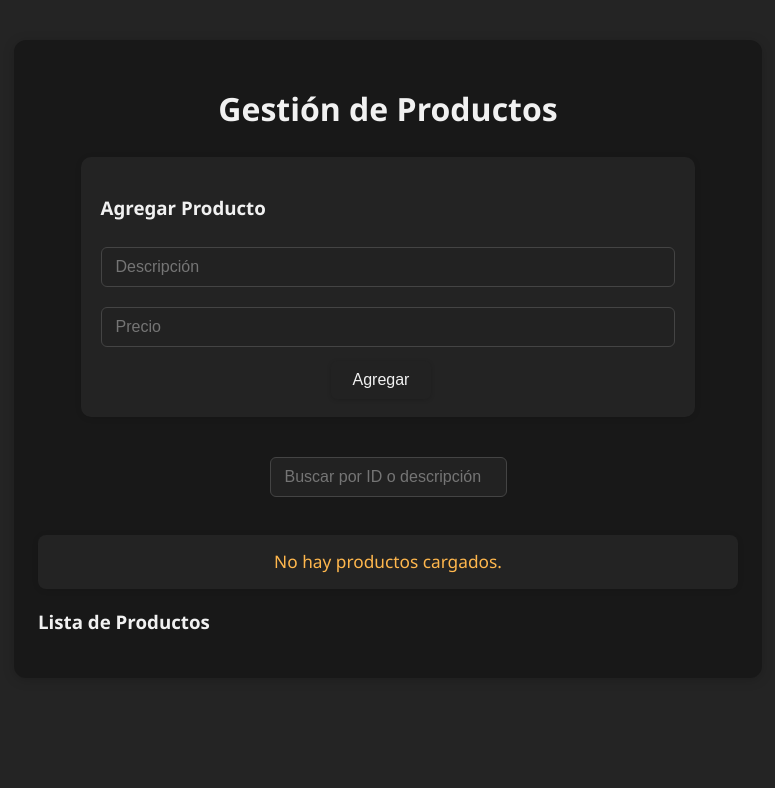
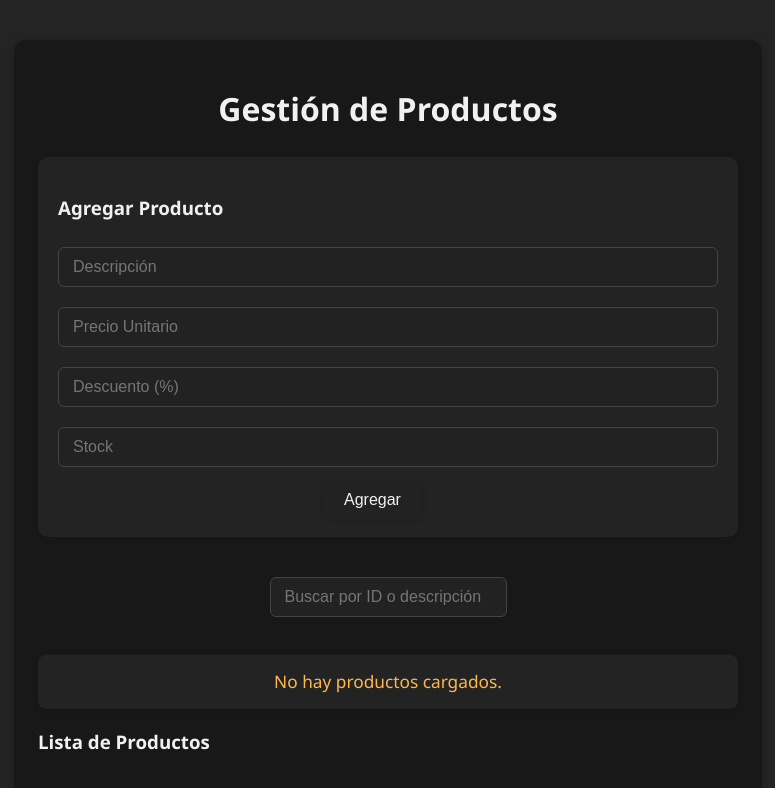
Before and after one commit to Francojeje/pv_tp4_grupo10, a React (Vite) app in the folder tp4pv/: page / in a window 1280 px wide. Shown: the top 788 px of the page, without its empty margins (252-1027 px from the left). Built offline with nearby package versions, Linux system fonts and the light colour scheme.

Commit message:
cambios generales del proyecto, se agrego los items faltantes y ahora con el uso de useCallback

```diff
--- a/tp4pv/src/App.css
+++ b/tp4pv/src/App.css
@@ -44,7 +44,7 @@ button {
   cursor: pointer;
   transition: background 0.2s, transform 0.2s;
   box-shadow: 0 1px 4px rgba(0,0,0,0.15);
-  margin-left: 40px;
+  margin: 5px;
 }
 
 button:hover, button:focus {
--- a/tp4pv/src/App.jsx
+++ b/tp4pv/src/App.jsx
@@ -1,9 +1,8 @@
-import React, { useState, useEffect, useMemo } from 'react';
+import React, { useState, useEffect, useMemo, useCallback } from 'react';
 import ProductoForm from './components/ProductoForm';
 import ProductoList from './components/ProductoList';
 import ProductoSearch from './components/ProductoSearch';
 import './App.css';
-
 const App = () => {
   const [productos, setProductos] = useState(() => {
     const guardados = localStorage.getItem('productos');
@@ -12,22 +11,22 @@ const App = () => {
   const [busqueda, setBusqueda] = useState("");
   const [editando, setEditando] = useState(null);
 
-  const agregarProducto = (producto) => {
-    if (editando) {
-      setProductos(productos.map(p => p.id === producto.id ? producto : p));
-      setEditando(null);
-    } else {
-      setProductos([...productos, { ...producto, id: Date.now() }]);
-    }
-  };
+const agregarProducto = useCallback((producto) => {
+  setProductos(prev =>
+    producto.id
+      ? prev.map(p => p.id === producto.id ? producto : p)
+      : [...prev, { ...producto, id: Date.now() }]
+  );
+  setEditando(null);
+}, []);
 
-  const eliminarProducto = (id) => {
-    setProductos(productos.filter(p => p.id !== id));
-  };
+const eliminarProducto = useCallback((id) => {
+  setProductos(prev => prev.filter(p => p.id !== id));
+}, []);
 
-  const editarProducto = (producto) => {
-    setEditando(producto);
-  };
+const editarProducto = useCallback((producto) => {
+  setEditando(producto);
+}, []);
 
   const productosFiltrados = useMemo(() =>
     productos.filter(p =>
@@ -36,7 +35,6 @@ const App = () => {
     ),
     [productos, busqueda]
   );
-
 
   useEffect(() => {
   localStorage.setItem('productos', JSON.stringify(productos));
--- a/tp4pv/src/components/ProductoForm.jsx
+++ b/tp4pv/src/components/ProductoForm.jsx
@@ -2,32 +2,50 @@ import React, { useState, useEffect } from 'react';
 
 const ProductoForm = ({ onGuardar, producto }) => {
   const [descripcion, setDescripcion] = useState("");
-  const [precio, setPrecio] = useState("");
+  const [precioUnitario, setPrecioUnitario] = useState("");
+  const [descuento, setDescuento] = useState("");
+  const [stock, setStock] = useState("");
 
   useEffect(() => {
     if (producto) {
       setDescripcion(producto.descripcion || "");
-    setPrecio(producto.precio || "");
+      setPrecioUnitario(producto.precioUnitario || "");
+      setDescuento(producto.descuento || "");
+      setStock(producto.stock || "");
     } else {
       setDescripcion("");
-    setPrecio("");
+      setPrecioUnitario("");
+      setDescuento("");
+      setStock("");
     }
   }, [producto]);
 
   const handleSubmit = (e) => {
     e.preventDefault();
-  if (!descripcion.trim()) {
-    alert("La descripción es obligatoria.");
-    return;
-  }
-  if (isNaN(precio) || parseFloat(precio) <= 0) {
-    alert("El precio debe ser un número positivo.");
+    const precio = parseFloat(precioUnitario);
+    const desc = parseFloat(descuento) || 0;
+    const stockNum = parseInt(stock);
+
+    if (!descripcion.trim() || isNaN(precio) || precio <= 0 || isNaN(stockNum) || stockNum < 0) {
+      alert("Todos los campos son obligatorios y deben tener valores válidos.");
       return;
     }
 
-  onGuardar({ id: producto?.id, descripcion, precio: parseFloat(precio) });
+    const precioConDescuento = precio * (1 - desc / 100);
+
+    onGuardar({
+      id: producto?.id,
+      descripcion,
+      precioUnitario: precio,
+      descuento: desc,
+      precioConDescuento,
+      stock: stockNum,
+    });
+
     setDescripcion("");
-  setPrecio("");
+    setPrecioUnitario("");
+    setDescuento("");
+    setStock("");
   };
 
   return (
@@ -41,9 +59,21 @@ const handleSubmit = (e) => {
       />
       <input
         type="number"
-        placeholder="Precio"
-        value={precio}
-        onChange={(e) => setPrecio(e.target.value)}
+        placeholder="Precio Unitario"
+        value={precioUnitario}
+        onChange={(e) => setPrecioUnitario(e.target.value)}
+      />
+      <input
+        type="number"
+        placeholder="Descuento (%)"
+        value={descuento}
+        onChange={(e) => setDescuento(e.target.value)}
+      />
+      <input
+        type="number"
+        placeholder="Stock"
+        value={stock}
+        onChange={(e) => setStock(e.target.value)}
       />
       <button type="submit">{producto ? "Guardar cambios" : "Agregar"}</button>
     </form>
--- a/tp4pv/src/components/ProductoList.jsx
+++ b/tp4pv/src/components/ProductoList.jsx
@@ -7,9 +7,15 @@ const ProductoList = ({ productos, onEliminar, onEditar }) => {
       <ul>
         {productos.map(p => (
           <li key={p.id} className="producto-item">
-            #{p.id} - {p.descripcion} - ${p.precio}
+            <p><strong>ID:</strong> {p.id}</p>
+            <p><strong>Descripción:</strong> {p.descripcion}</p>
+            <p><strong>Precio Unitario:</strong> ${p.precioUnitario}</p>
+            <p><strong>Descuento:</strong> {p.descuento}%</p>
+            <p><strong>Precio con Descuento:</strong> ${p.precioConDescuento.toFixed(2)}</p>
+            <p><strong>Stock:</strong> {p.stock}</p>
             <button className='boton' onClick={() => onEditar(p)}>✏️ Editar</button>
             <button className='boton' onClick={() => onEliminar(p.id)}>🗑️ Eliminar</button>
+            <hr />
           </li>
         ))}
       </ul>
```
Lines whose indentation alone changed are shown as unchanged.
